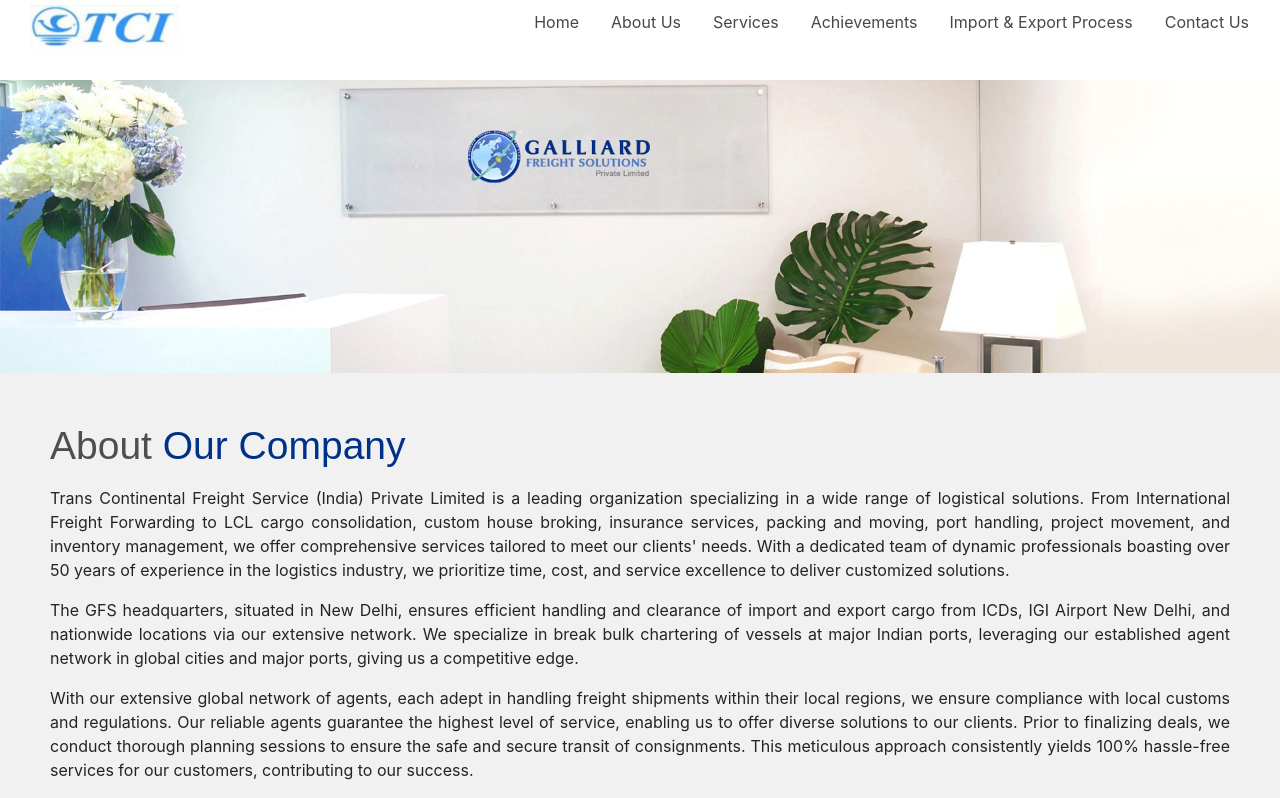
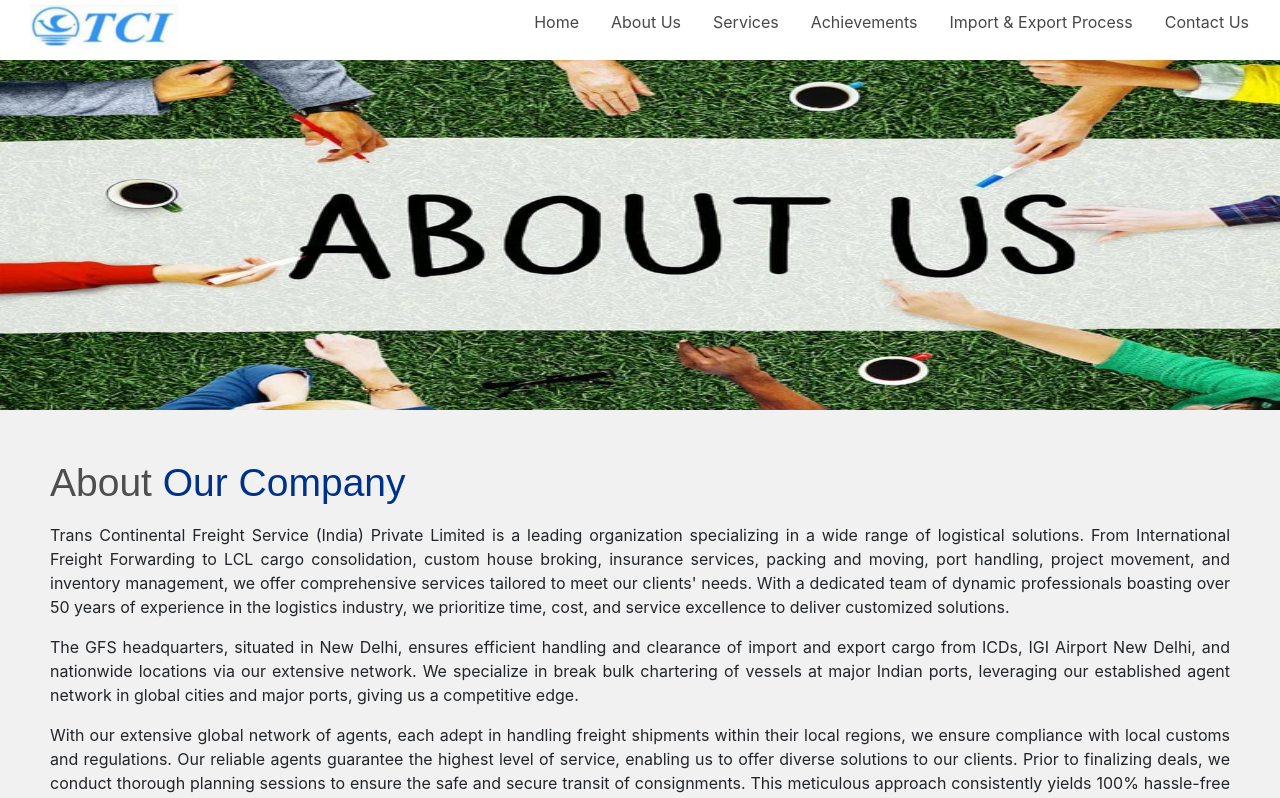
Before and after one commit to Mannumishra/tci, a React (Create React App) app: page /about in a window 1280 px wide. Shown: the top 798 px of the page. Built offline with nearby package versions, Linux system fonts and the light colour scheme.

Commit message:
add changes

```diff
--- a/src/Components/About/About.css
+++ b/src/Components/About/About.css
@@ -1,8 +1,8 @@
 .aboutmain{
-    margin-top: 80px;
+    margin-top: 60px;
 }
 .aboutbgimage{
-    height: auto;
+    height: 350px;
     width: 100%;
 }
 .aboutsecond{
--- a/src/Components/About/About.jsx
+++ b/src/Components/About/About.jsx
@@ -1,5 +1,5 @@
 import React, { useEffect } from 'react'
-import about from '../../image/about-banner-bg.jpg'
+import about from '../../image/aboutus.webp'
 import "./About.css"
 const About = () => {
   useEffect(() => {
```
Also changed, not shown: src/image/aboutus.webp (added).
